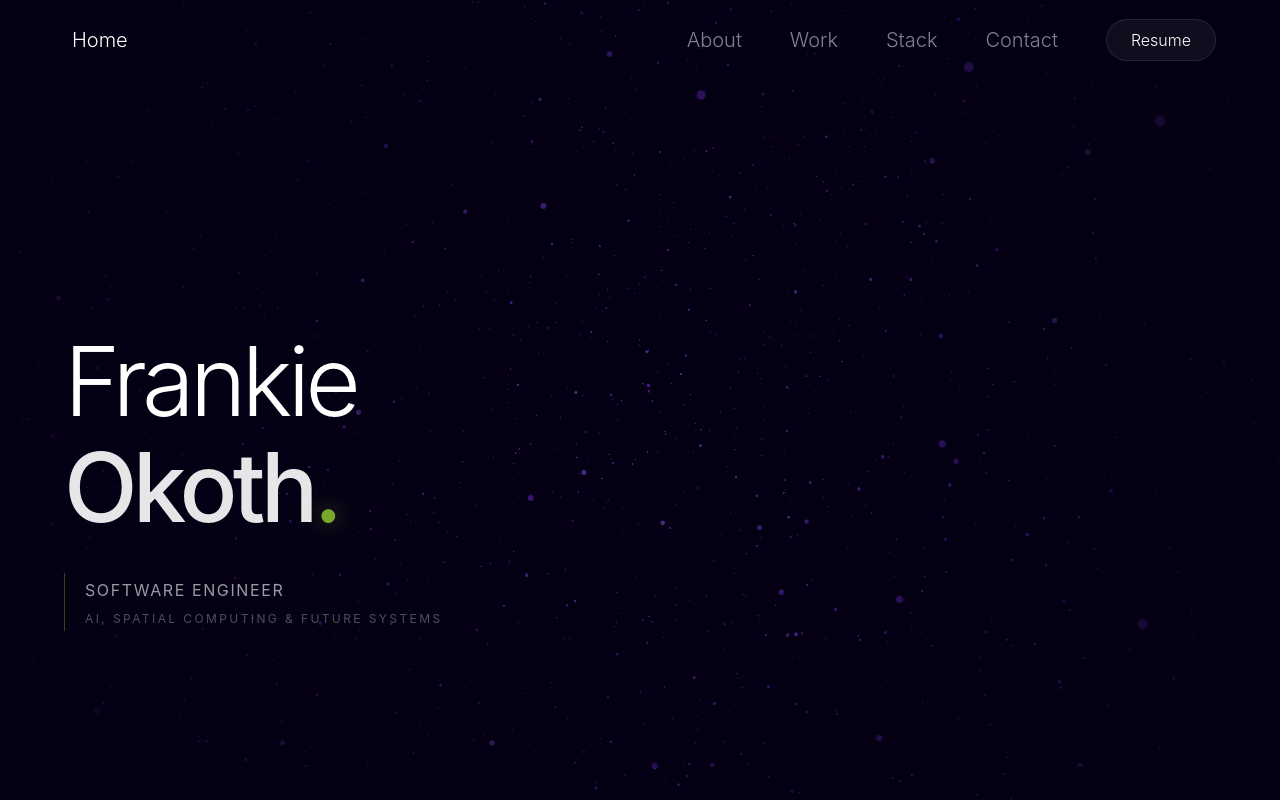
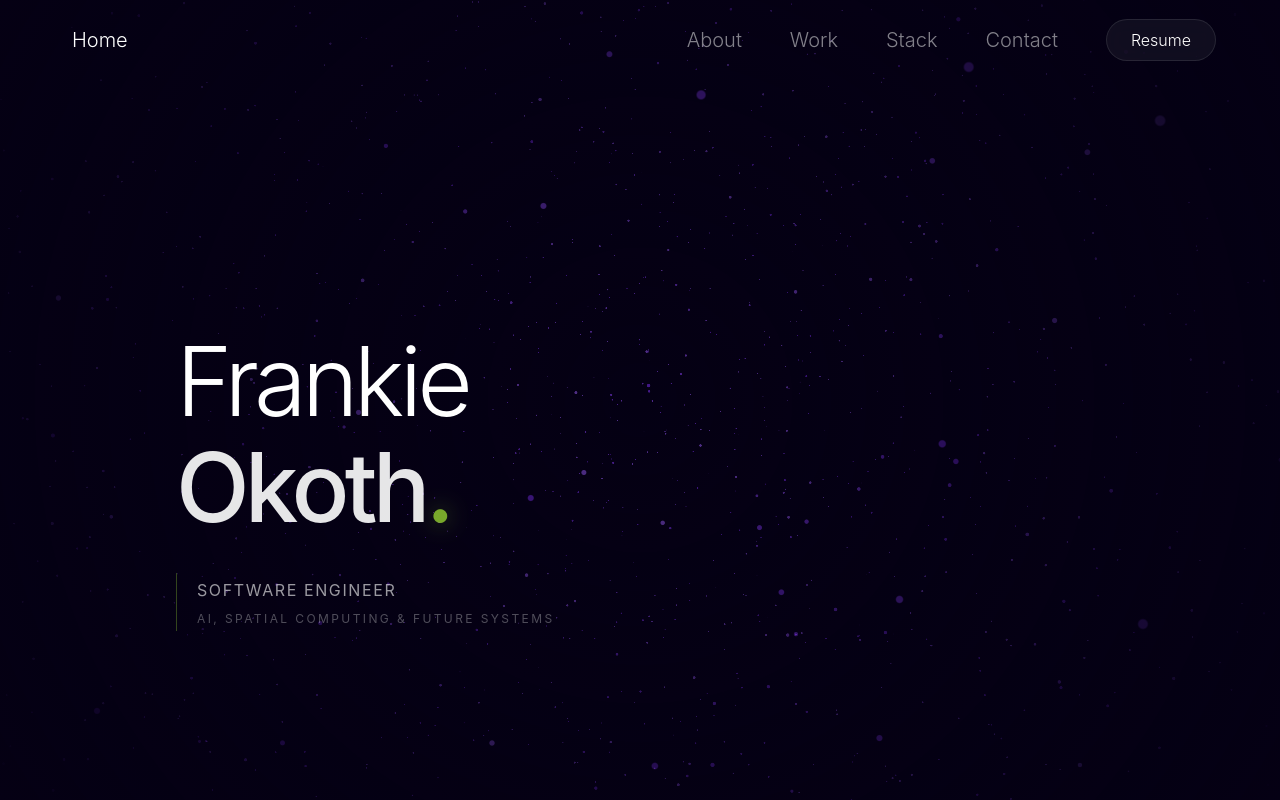
Before and after one commit to frankieokoth/aether, a React (Vite) app: page / in a window 1280 px wide. Built offline with nearby package versions, Linux system fonts and the light colour scheme.

Commit message:
fix(hero): restore original horizontal grid boundaries
- Reverted max-w-7xl back to the original max-w-5xl constraint.

- Restored original px-8 md:px-12 padding to pull the hero text back toward the center of widescreen monitors.

```diff
--- a/src/components/sections/Intro.tsx
+++ b/src/components/sections/Intro.tsx
@@ -30,7 +30,7 @@ export function Intro() {
         initial="hidden"
         whileInView="show"
         viewport={{ once: true, margin: "-100px" }}
-        className="w-full max-w-7xl mx-auto px-6 md:px-16 relative z-10"
+        className="w-full max-w-5xl mx-auto px-8 md:px-12 relative z-10"
       >
         <motion.h1 variants={item} className="text-4xl md:text-7xl lg:text-8xl font-light tracking-tighter mb-8 leading-[1.1]">
           Frankie <br />
```
